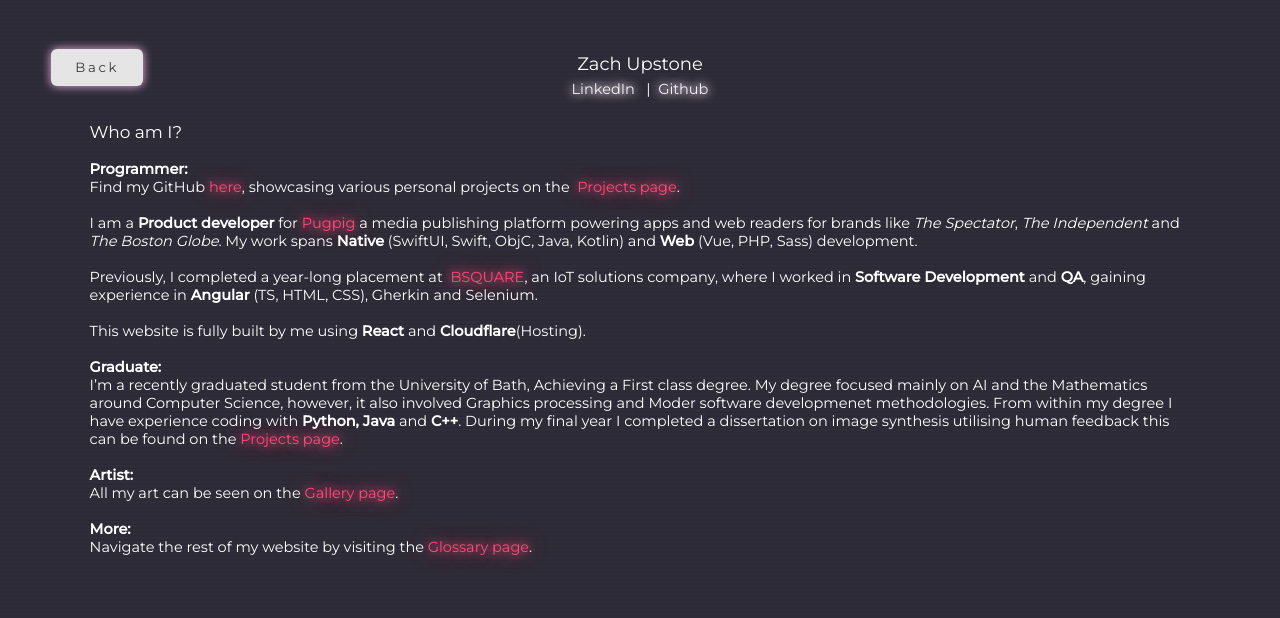
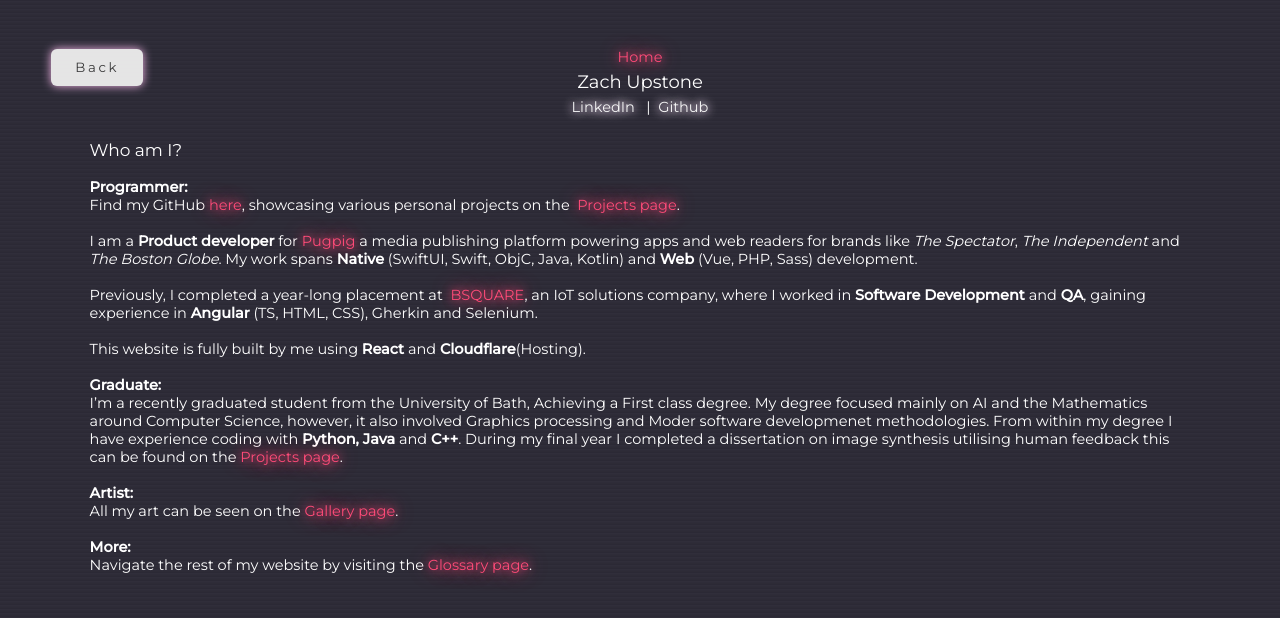
Before and after one commit to zu213/zupstn-website, a React (Create React App) app: page /#/me in a window 1280 px wide. Shown: the top 618 px of the page. Built offline with nearby package versions, Linux system fonts and the light colour scheme.

Commit message:
Initial breadcrumbs

```diff
--- a/src/App.js
+++ b/src/App.js
@@ -1,8 +1,9 @@
 
 // Normal imports
-import { Route, Routes, Link, useLocation, useNavigate} from 'react-router-dom';
+import { Route, Routes, Link, useLocation, useNavigate, useNavigationType } from 'react-router-dom';
 import './App.css';
-import { useState, useEffect, useCallback } from 'react';
+import { BreadcrumbContext, BreadcrumbLink } from './BreadcrumbContext.js';
+import { useState, useEffect, useCallback,  } from 'react';
 
 // Page imports
 import Art from './art/Art.js';
@@ -31,6 +32,7 @@
   const defaultSmallBackButton = useCallback(() => (<button id="smallBackButton" className="smallBackButton" onClick={() => navigate(-1)}> &#60; </button>), [navigate]);
 
   var [backButton, setBackButton] = useState(defaultBackButton);
+  var [breadcrumbsList, setBreadcrumbsList] = useState(['/']);
   var [smallBackButton, setSmallBackButton] = useState(defaultSmallBackButton);
 
   // listeners
@@ -44,12 +46,76 @@
     }
   }, [location.pathname, defaultBackButton, defaultSmallBackButton]);
 
+  function useBackButton() {
+    const navigationType = useNavigationType(); // 'POP', 'PUSH', or 'REPLACE'
+
+    useEffect(() => {
+      if (navigationType === 'POP' && breadcrumbsList.length > 1) {
+        removeBreadcrumbsAfter(breadcrumbsList.length - 2);
+      }
+    }, [navigationType]);
+  }
+
+  useBackButton();
+
+
+  function useWindowWidth() {
+    const [width, setWidth] = useState(window.innerWidth);
+    useEffect(() => {
+      const onResize = () => setWidth(window.innerWidth);
+      window.addEventListener('resize', onResize);
+      return () => window.removeEventListener('resize', onResize);
+    }, []);
+    return width;
+  }
+
+  const DropBreadcrumbs = () => {
+
+    const width = 0.4 * useWindowWidth();
+    const allowedCrumbs = Math.floor(width / 60);
+
+    const processedCrumbs = breadcrumbsList.length > allowedCrumbs ? [breadcrumbsList[0], '...', ...breadcrumbsList.slice(-allowedCrumbs + 1)] : breadcrumbsList;
+
+    return (
+      <div className='breadcrumbs'>
+        {processedCrumbs.map((crumb, index) => (
+          <span>
+            {crumb === '...' ? '/...' :
+              <Link className='smallLink breadcrumb' to={crumb} onClick={() => removeBreadcrumbsAfter(index)}>
+                {crumb === '/' ? index === 0 ? 'Home' : '/Home' : processCrumbString(crumb)}
+              </Link>
+            }
+          </span>
+        ))}
+      </div>
+    );
+  };
+
+  function addBreadcrumb(newCrumb) {
+    setBreadcrumbsList(prevList => [...prevList, newCrumb]);
+  }
+
+  function removeBreadcrumbsAfter(index) {
+    setBreadcrumbsList(prevList => prevList.slice(0, index + 1));
+  }
+
+  function processCrumbString(crumb) {
+    if (!crumb) return '';
+
+    return crumb.replace(
+      /([a-zA-Z])/,
+      (match) => match.toUpperCase()
+    );
+  }
+
 
   return(
     <div id="all" className='app'>
+      <BreadcrumbContext.Provider value={{ breadcrumbsList, addBreadcrumb }}>
         <div>
           {backButton}
           {smallBackButton}
+          {DropBreadcrumbs()}
         </div>
         <Routes>
           <Route exact path='/' element={<Home/>} />
@@ -66,6 +132,7 @@
           <Route path='/glossary' element={<Glossary/>} />
           <Route path='*' element={<NotFound/>} />
         </Routes>
+      </BreadcrumbContext.Provider>
     </div>
   );
 }
@@ -96,9 +163,9 @@
     <div>
       <div className="titleContainer">
         <div className="title">
-          <Link to="/me">
+          <BreadcrumbLink to="/me">
               Zach Upstone
-          </Link>
+          </BreadcrumbLink>
         </div>
         <div className='tagLine'>
           {taglineText}
@@ -107,13 +174,13 @@
 
       <div className="searchLinksLeft">
         <div>
-          <Link to="/projects">Projects</Link>
+          <BreadcrumbLink to="/projects">Projects</BreadcrumbLink>
         </div>
         <div>
-          <Link to="/cv">CV</Link>
+          <BreadcrumbLink to="/cv">CV</BreadcrumbLink>
         </div>
         <div>
-          <Link to="/gallery">Gallery</Link>
+          <BreadcrumbLink to="/gallery">Gallery</BreadcrumbLink>
         </div>
       </div>
       <div className="searchLinksRight">
@@ -206,4 +273,8 @@
   );
 }
 
+// Helper functions
+
+
+
 export default App;
--- /dev/null
+++ b/src/BreadcrumbContext.js
@@ -0,0 +1,22 @@
+import { createContext, useContext } from 'react';
+import { Link } from 'react-router-dom';
+
+export const BreadcrumbContext = createContext();
+
+export function useBreadcrumbs() {
+  return useContext(BreadcrumbContext);
+}
+
+export function BreadcrumbLink({ to, crumbLabel, children, ...props }) {
+  const { addBreadcrumb } = useBreadcrumbs();
+
+  return (
+    <Link
+      to={to}
+      onClick={() => addBreadcrumb(to)}
+      {...props}
+    >
+      {children}
+    </Link>
+  );
+}
--- a/src/charts/Charts.css
+++ b/src/charts/Charts.css
@@ -1,3 +1,7 @@
+.charts {
+    margin-top: 20px;
+}
+
 .chart {
     width: 80%;
     left: 10%;
--- a/src/charts/Charts.js
+++ b/src/charts/Charts.js
@@ -51,7 +51,7 @@
   }, []);
 
   return (
-    <div>
+    <div className='charts'>
       <div className='tooSmallCharts'>
             Page width is too small to display graphs please try
              rotating if on phone or expanding window if on computer
--- a/src/myself/Myself.js
+++ b/src/myself/Myself.js
@@ -1,4 +1,4 @@
-import { Link } from 'react-router-dom';
+import { BreadcrumbLink } from '../BreadcrumbContext.js';
 import './Myself.css';
 
 function Me() {
@@ -23,7 +23,7 @@
         </div>
           Find my GitHub <a className="smallLink" href="https://github.com/zu213" target="_blank" rel="noreferrer">here</a>,
           showcasing various personal projects on the &nbsp;
-        <Link className="smallLink" to="/projects">Projects page</Link>.
+        <BreadcrumbLink className="smallLink" to="/projects">Projects page</BreadcrumbLink>.
         <br/>
         <br/>
 
@@ -49,21 +49,21 @@
           involved Graphics processing and Moder software developmenet methodologies.
           From within my degree I have experience coding with <b>Python, Java</b> and <b>C++</b>. During my
           final year I completed a dissertation on image synthesis utilising human feedback this can be found on
-          the <Link className="smallLink" to="/projects">Projects page</Link>.
+          the <BreadcrumbLink className="smallLink" to="/projects">Projects page</BreadcrumbLink>.
         <br/>
         <br/>
 
         <div className='subSubTitle'>
             Artist:
         </div>
-          All my art can be seen on the <Link className="smallLink" to="/gallery">Gallery page</Link>.
+          All my art can be seen on the <BreadcrumbLink className="smallLink" to="/gallery">Gallery page</BreadcrumbLink>.
 
         <br/>
         <br/>
         <div className='subSubTitle'>
           More:
         </div>
-          Navigate the rest of my website by visiting the <Link className="smallLink" to="/glossary">Glossary page</Link>.
+          Navigate the rest of my website by visiting the <BreadcrumbLink className="smallLink" to="/glossary">Glossary page</BreadcrumbLink>.
       </div>
     </div>
   );
--- a/src/projects/large/Dissertation.js
+++ b/src/projects/large/Dissertation.js
@@ -1,5 +1,5 @@
 
-import { Link } from 'react-router-dom';
+import { BreadcrumbLink } from '../../BreadcrumbContext.js';
 import './Dissertation.css';
 
 import dissertationUI from './media/di-ui.png';
@@ -38,12 +38,12 @@
               My <a href={dissertation} className="smallLink" download="Zachary Upstone Dissertation">Dissertation</a>&nbsp;
               focused on  Image Synthesis within the domain of art. It employed Reinforcement
               Learning Human Feedback (RLHF) as a potential improvement to current generative models quality
-              and control. As can be seen by the <Link className="smallLink" to="/gallery"> Gallery page</Link> I have a keen interest in art, this
+              and control. As can be seen by the <BreadcrumbLink className="smallLink" to="/gallery"> Gallery page</BreadcrumbLink> I have a keen interest in art, this
               model presents a "feedback loop" to allow user control in hopes that artists could use this tool.
               From this loop of user inputs the underlying model is able to improve the quality of its outputs;
               how this data is collected and used is explained  in dept in my dissertation. My results shwoed the
               quantitiative success of improved control. More details about me including contact information can be
-              found on the <Link  className="smallLink" to="/me">About Me page</Link>.
+              found on the <BreadcrumbLink  className="smallLink" to="/me">About Me page</BreadcrumbLink>.
             <br />
             <br />
               The tool produced by my dissertation can be found in this&nbsp;
```
Also changed, not shown: src/glossary/Glossary.js (+12 -12 lines). Lines whose indentation alone changed are shown as unchanged.
